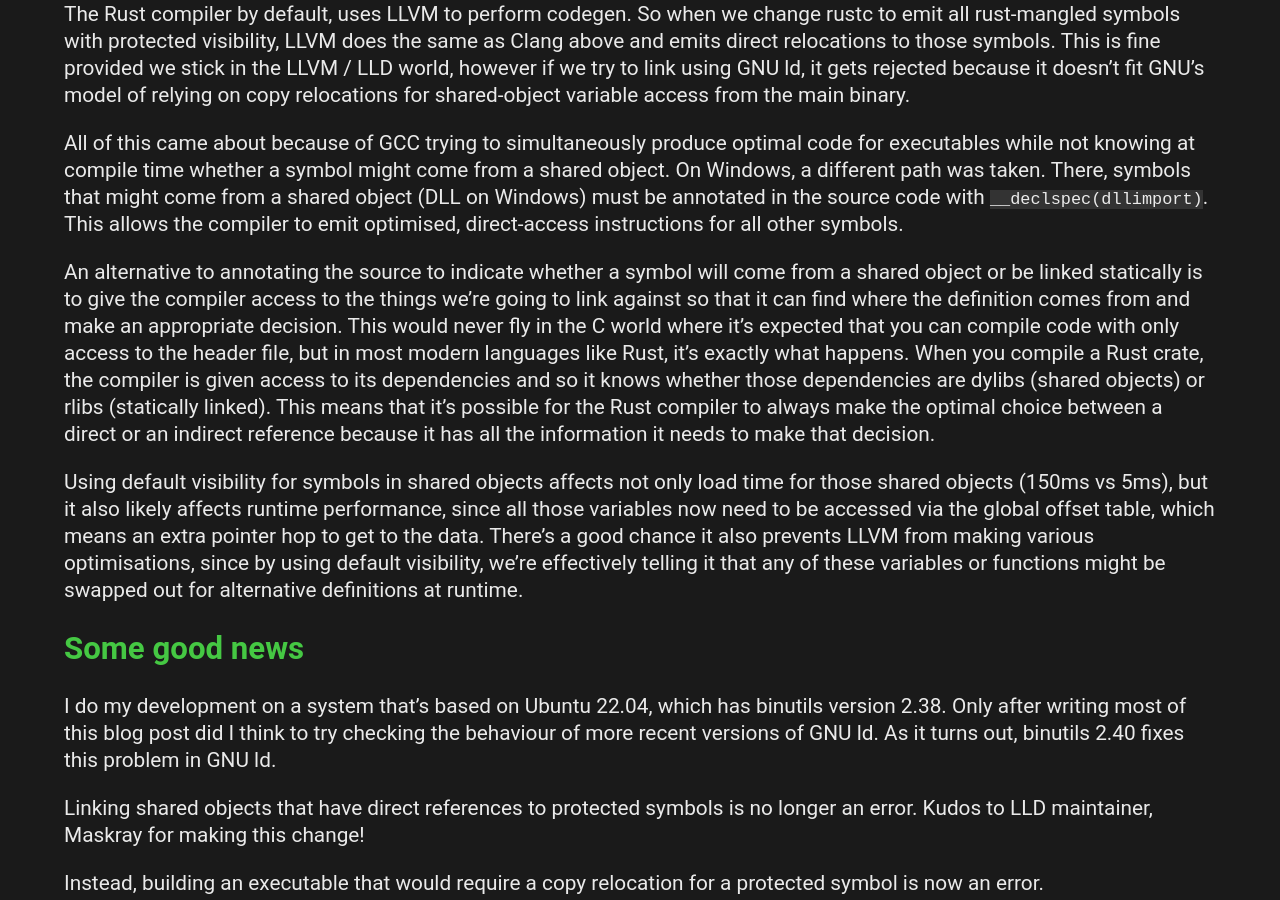
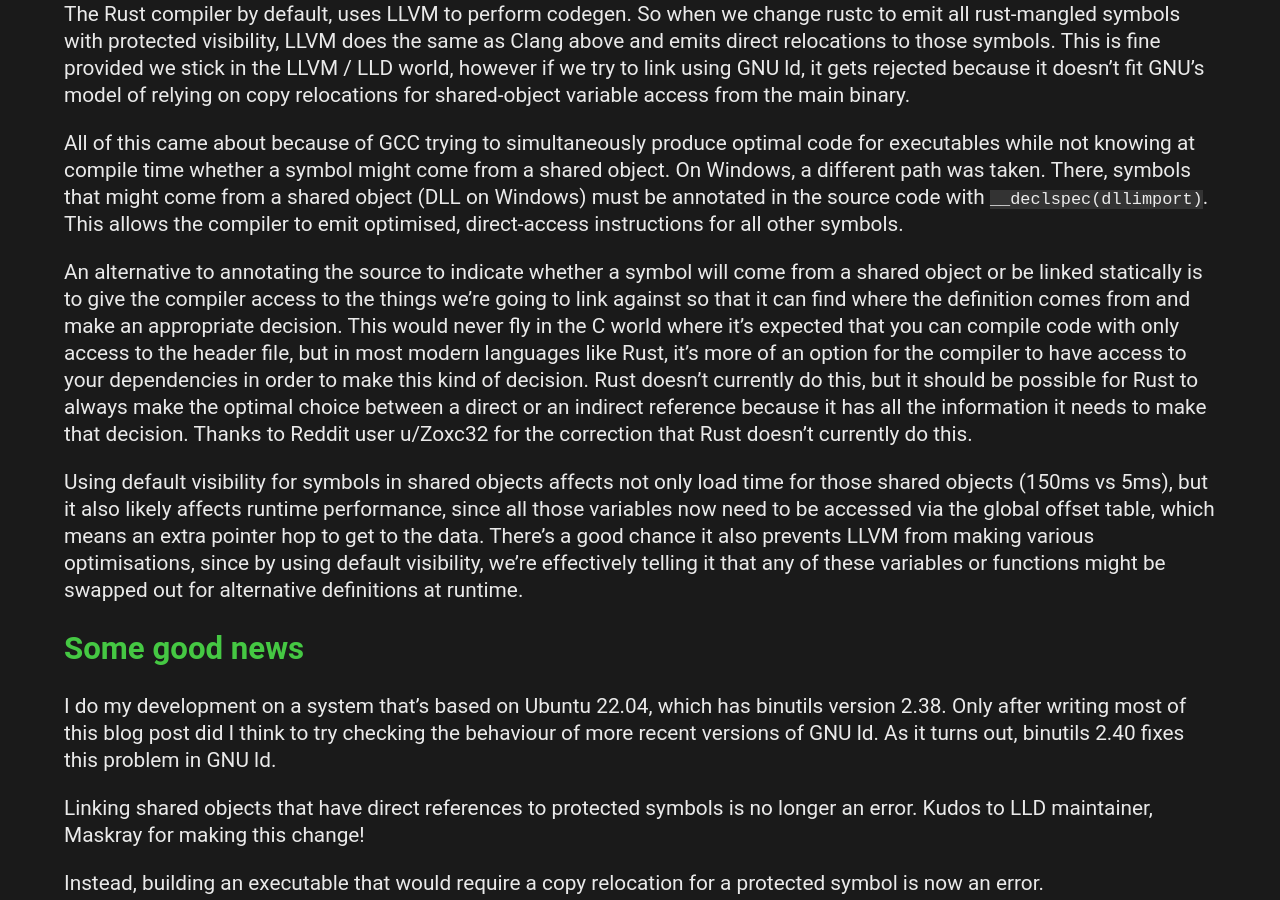
Before and after one commit to davidlattimore/davidlattimore.github.io, a Jekyll site: the page built from _posts/2024-08-28-rust-dylib-rabbit-holes.md, in a window 1280 px wide and 900 px high, scrolled down 7704 px. Built offline with Jekyll 4.4.1, drawn with Linux system fonts in a browser that asks for light colours.

Commit message:
Correction regarding rustc's current behaviour

```diff
--- a/_posts/2024-08-28-rust-dylib-rabbit-holes.md
+++ b/_posts/2024-08-28-rust-dylib-rabbit-holes.md
@@ -352,11 +352,11 @@ An alternative to annotating the source to indicate whether a symbol will come f
 or be linked statically is to give the compiler access to the things we're going to link against so
 that it can find where the definition comes from and make an appropriate decision. This would never
 fly in the C world where it's expected that you can compile code with only access to the header
-file, but in most modern languages like Rust, it's exactly what happens. When you compile a Rust
-crate, the compiler is given access to its dependencies and so it knows whether those dependencies
-are dylibs (shared objects) or rlibs (statically linked). This means that it's possible for the Rust
-compiler to always make the optimal choice between a direct or an indirect reference because it has
-all the information it needs to make that decision.
+file, but in most modern languages like Rust, it's more of an option for the compiler to have access
+to your dependencies in order to make this kind of decision. Rust doesn't currently do this, but it
+should be possible for Rust to always make the optimal choice between a direct or an indirect
+reference because it has all the information it needs to make that decision. Thanks to Reddit user
+u/Zoxc32 for the correction that Rust doesn't currently do this.
 
 Using default visibility for symbols in shared objects affects not only load time for those shared
 objects (150ms vs 5ms), but it also likely affects runtime performance, since all those variables
```
